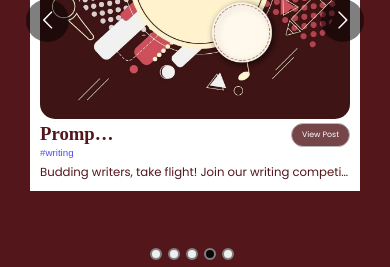
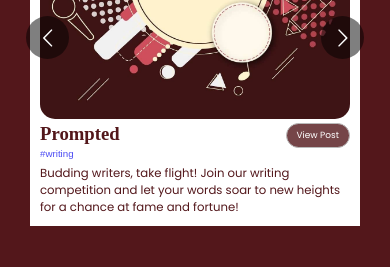
Before and after one commit to tbtMEC/tbt-website, a React (Create React App) app: page / in a window 390 px wide. Shown: the part 5240-5507 px from the top of the page. Built offline with nearby package versions, Linux system fonts and the light colour scheme; a web font is replaced by a local one.

Commit message:
event card styling tweaks

```diff
--- a/src/components/eventCard.jsx
+++ b/src/components/eventCard.jsx
@@ -26,15 +26,16 @@ const EventCard = ({ event }) => {
           }}
           alt={title}
         />
-        <div className="flex space-between">
+        <div
+            className="cardTitle flex space-between">
           <h3
             style={{
               fontFamily: "Stoke",
               color: "#53171b",
               textOverflow: "ellipsis",
-              width: "20vw",
+              width: "fit-content",
               overflow: "hidden",
-              whiteSpace: "nowrap",
+              whiteSpace: "nowrap"
             }}
           >
             {title}
@@ -50,9 +51,9 @@ const EventCard = ({ event }) => {
             overflow: "hidden",
             width: "100%",
             whiteSpace: "nowrap",
-            fontFamily:"sans-serif",
-            justifyContent:"space-between",
-            display:"flex",
+            fontFamily: "sans-serif",
+            justifyContent: "space-between",
+            display: "flex",
           }}
         >
           {tags.length ? "#" + tags.join(", #") : ""}
@@ -61,12 +62,7 @@ const EventCard = ({ event }) => {
           style={{
             fontFamily: "Poppins",
             color: "#53171b",
-            textAlign: "left",
-            paddingTop: "2%",
-            textOverflow: "ellipsis",
-            overflow: "hidden",
-            height: "20%",
-            whiteSpace: "nowrap"
+
           }}
           className="desc"
         >
--- a/src/components/eventCard.scss
+++ b/src/components/eventCard.scss
@@ -8,9 +8,16 @@
   font-family: Poppins;
   font-size: 2vh;
   height: 5%;
+  text-align: right;
 }
-
-#card{
+.desc {
+  text-align: left;
+  padding-top: 2%;
+  text-overflow: ellipsis;
+  overflow: hidden;
+  white-space: nowrap;
+}
+#card {
   cursor: pointer;
   background-color: white;
   padding-bottom: 20px;
@@ -19,15 +26,21 @@
   margin-bottom: 70px;
 }
 
-@media (max-width :800px){
-  .viewPostBtn{
-    font-size: 2vmin;
+@media (max-width: 800px) {
+  .viewPostBtn {
+    font-size: calc(2vmin + 0.3vmin);
   }
-  .tag{
+  .tag {
     font-size: 2.5vmin;
   }
-  .desc{
+  .desc {
     font-size: 3vmin;
-    overflow: scroll;
+    text-overflow: inherit;
+    overflow: auto;
+    white-space: normal;
+  }
+  .cardTitle {
+    text-align: left;
+    justify-content: baseline;
   }
 }
```
